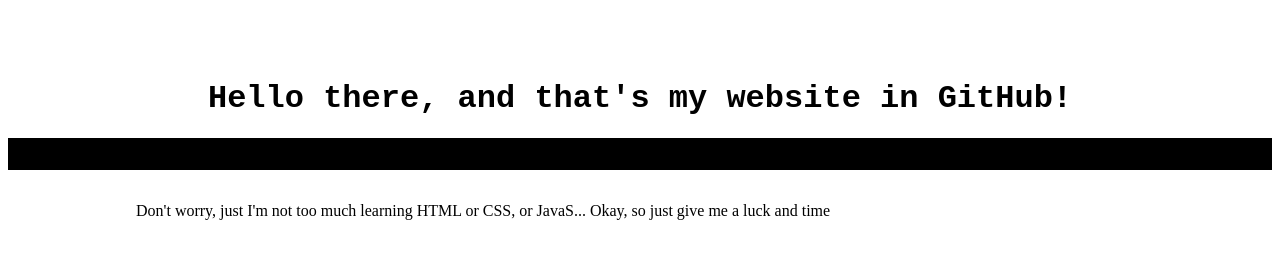
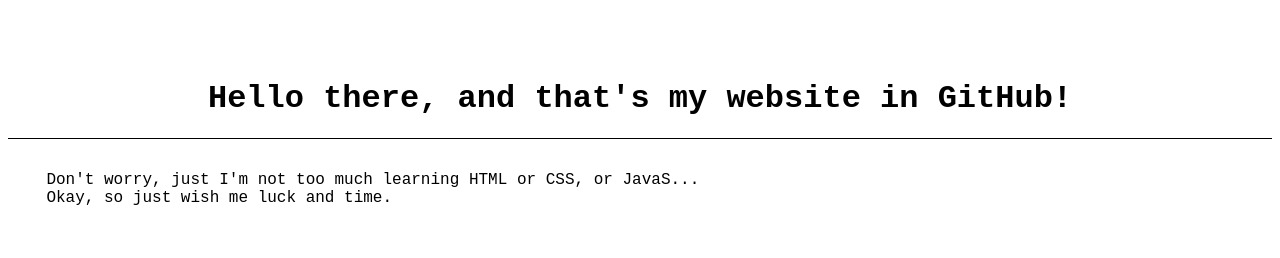
Before and after one commit to TheST1076/thest1076.github.com, a plain HTML site: page index.html in a window 1280 px wide. Drawn offline with Linux system fonts and the light colour scheme.

Commit message:
Changes *again!

```diff
--- a/index.html
+++ b/index.html
@@ -7,12 +7,14 @@
     <title>STyle</title>
 </head>
 <body>
-    <div class="Tab">
+    <div class="Headtext">
     <h1>Hello there, and that's my website in GitHub!</h1>
 </div>
+<div class="Text">
     <p>
-        Don't worry, just I'm not too much learning HTML or CSS, or JavaS...
-        Okay, so just give me a luck and time
+        Don't worry, just I'm not too much learning HTML or CSS, or JavaS...<br>
+        Okay, so just wish me luck and time.
     </p>
+</div>
 </body>
 </html>
--- a/style.css
+++ b/style.css
@@ -1,15 +1,17 @@
-.Tab {
+.Headtext {
     margin-top: 5em;
     margin-bottom: 2em;
     font-family: "Cascadia Code", monospace;
     src: url('woff/CascadiaCode.woff2') format('woff2');
     font-style: normal;
     text-align: center;
-    border-bottom: 2em solid black;
+    border-bottom: 1px solid black;
 }
 
-p {
+.Text {
     margin-top: 2em;
-    margin-left: 8em;
-    margin-right: 8em;
+    margin-left: 4ch;
+    margin-right: 4ch;
+    font-family: "Cascadia Code", monospace;
+    font-weight: 400;
 }
```
